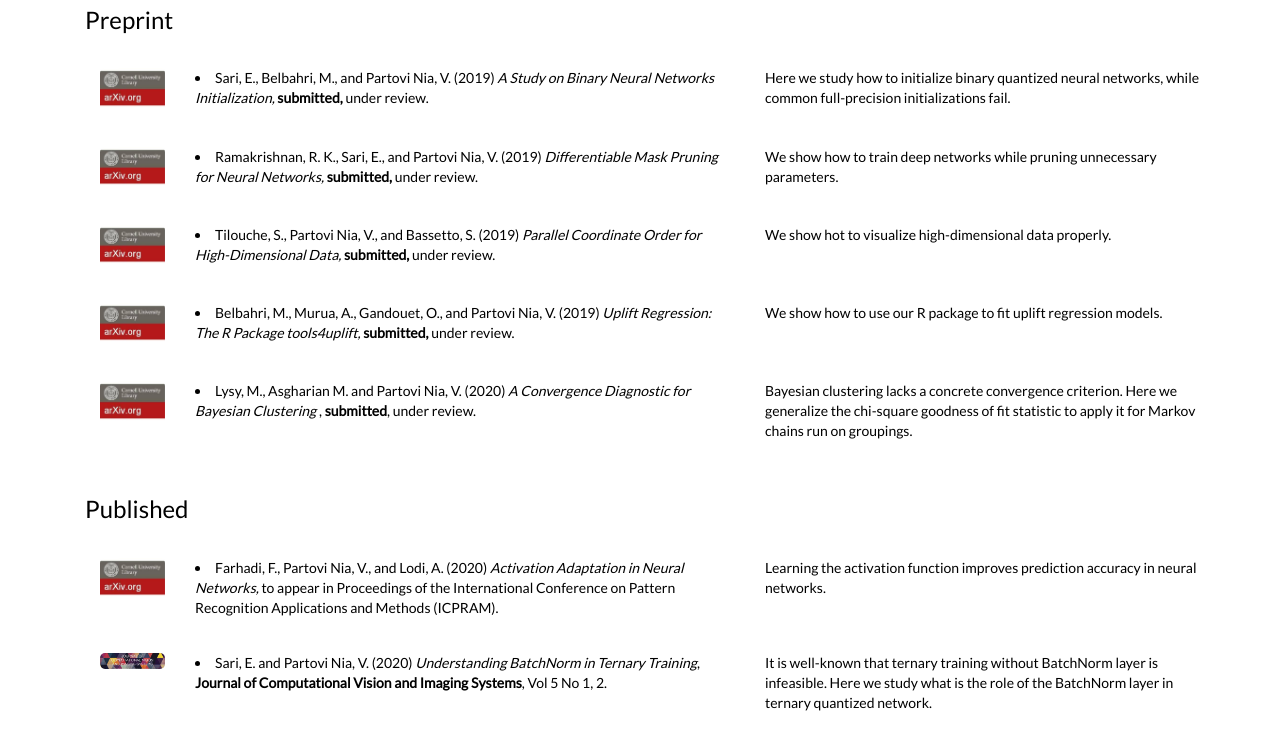
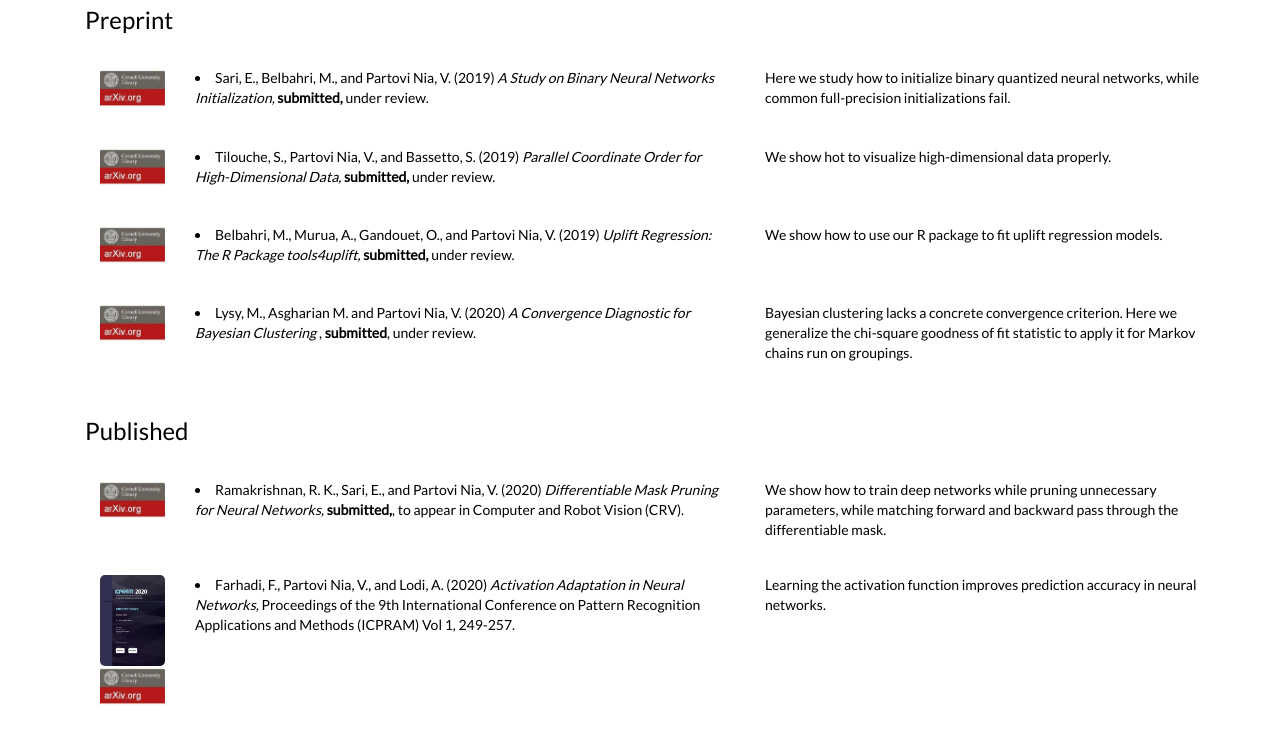
Before and after one commit to vahidpartovinia/website, a plain HTML site: page publication.htm in a window 1280 px wide. Shown: the part 53-795 px from the top of the page. Drawn offline with nearby package versions, Linux system fonts and the light colour scheme.

Commit message:
pub updated

```diff
--- a/publication.htm
+++ b/publication.htm
@@ -182,22 +182,6 @@
 
 
 
-              <div class="row">
-                <div class="col-sm-1">
-                    <a href="https://arxiv.org/abs/1909.04567"><img src="journalcover/arxiv.jpg"
-                      class="center-block img-responsive img-rounded"></a>
-                </div>
-                <div class="col-sm-6">
-                  <li> Ramakrishnan, R. K., Sari, E., and Partovi Nia, V. (2019) <i>Differentiable Mask Pruning for Neural Networks, </i>
- <b>submitted,</b> under review.
-                </div>
-
-                <div class="col-sm-5">
-        We show how to train deep networks while pruning unnecessary parameters.
-                </div>
-              </div>
-
-
 
 
               <div class="row">
@@ -282,14 +266,38 @@
 
 
 
+
+
               <div class="row">
                 <div class="col-sm-1">
-                    <a href="https://arxiv.org/abs/1901.09849"><img src="journalcover/arxiv.jpg"
+                    <a href="https://arxiv.org/abs/1909.04567"><img src="journalcover/arxiv.jpg"
                       class="center-block img-responsive img-rounded"></a>
                 </div>
                 <div class="col-sm-6">
+                  <li> Ramakrishnan, R. K., Sari, E., and Partovi Nia, V. (2020) <i>Differentiable Mask Pruning for Neural Networks, </i>
+ <b>submitted,</b>, to appear in Computer and Robot Vision (CRV).
+                </div>
+
+                <div class="col-sm-5">
+        We show how to train deep networks while pruning unnecessary parameters, while matching forward and backward pass through the differentiable mask.
+                </div>
+              </div>
+
+
+
+
+
+              <div class="row">
+                <div class="col-sm-1">
+                    <a href="https://www.scitepress.org/PublicationsDetail.aspx?ID=NNmAg07IsGA=&t=1"><img src="journalcover/icpram2020.png"
+                      class="center-block img-responsive img-rounded"></a>
+                    <a href="https://arxiv.org/abs/1901.09849"><img src="journalcover/arxiv.jpg"
+                      class="center-block img-responsive img-rounded"></a>
+
+                </div>
+                <div class="col-sm-6">
                   <li> Farhadi, F., Partovi Nia, V., and Lodi, A.  (2020) <i>Activation Adaptation in Neural Networks,
-</i>  to appear in Proceedings of the International Conference on Pattern Recognition Applications and Methods (ICPRAM).
+</i>  Proceedings of the 9th International Conference on Pattern Recognition Applications and Methods (ICPRAM) Vol 1, 249-257.
                 </div>
 
                 <div class="col-sm-5">
@@ -377,7 +385,7 @@
 
 
 
-
+<!--
 
 
               <div class="row">
@@ -393,7 +401,7 @@
         This is the condensed version of the  Lecture Notes in Computer Science paper.
                 </div>
               </div>
-
+-->
 
 
 
@@ -419,7 +427,7 @@ Image Analysis and Recognition (ICIAR) Part II, 3-14.
 
 
 
-
+<!--
 
               <div class="row">
                 <div class="col-sm-1">
@@ -435,7 +443,7 @@ Image Analysis and Recognition (ICIAR) Part II, 3-14.
         This is the condensed version of the  Lecture Notes in Computer Science paper.
                 </div>
               </div>
-
+-->
 
 
               <div class="row">
```
Also changed, not shown: journalcover/icpram2020.png (added).
